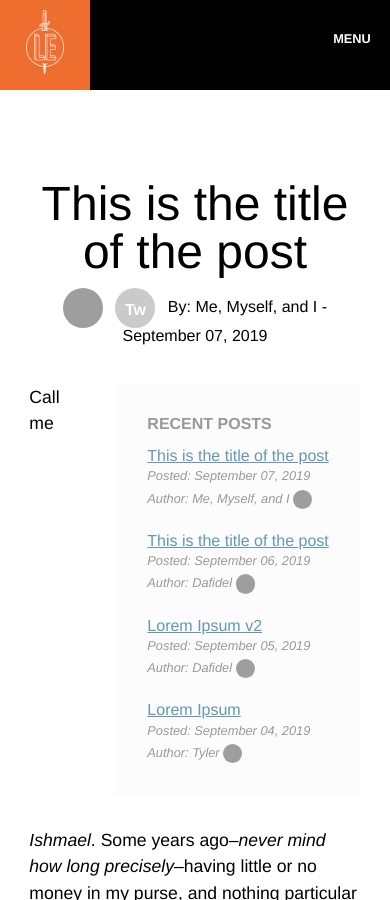
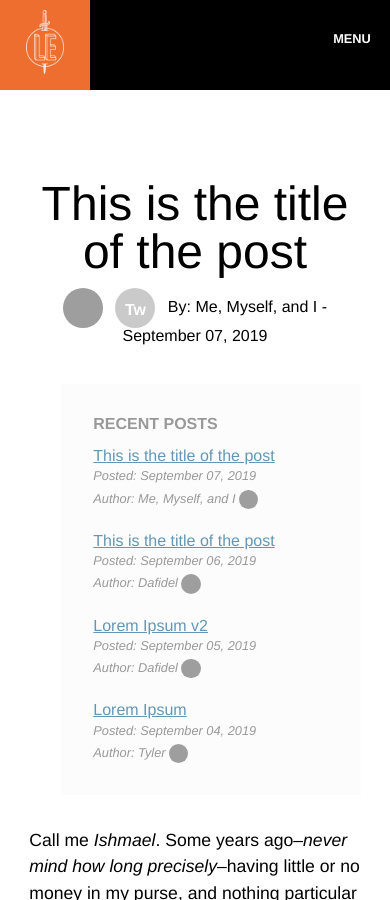
Before and after one commit to Selt0/learn-enough, a Jekyll site: the page built from _posts/2019-09-07-title-of-post.md, in a window 390 px wide and 900 px high. Built offline with Jekyll 4.4.1, drawn with Linux system fonts in a browser that asks for light colours; grey boxes are pictures that could not be loaded.

Commit message:
Add mobile styling

```diff
--- a/css/main.css
+++ b/css/main.css
@@ -448,6 +448,7 @@ h2 ~ p {
   text-transform: uppercase;
 }
 .callout-copy {
+  box-sizing: border-box;
   flex: 0 0 45em;
   font-size: 0.8rem;
   padding: 0 3vw;
@@ -746,6 +747,12 @@ h2 ~ p {
   .page .blog-cols {
     flex-direction: column-reverse;
   }
+  .post-aside{
+    float: none;
+  }
+  .pull-left {
+    width: 100%;
+  }
   .page h1 {
     margin-bottom: 0.25em;
   }
```
Also changed, not shown: 1 other file.
